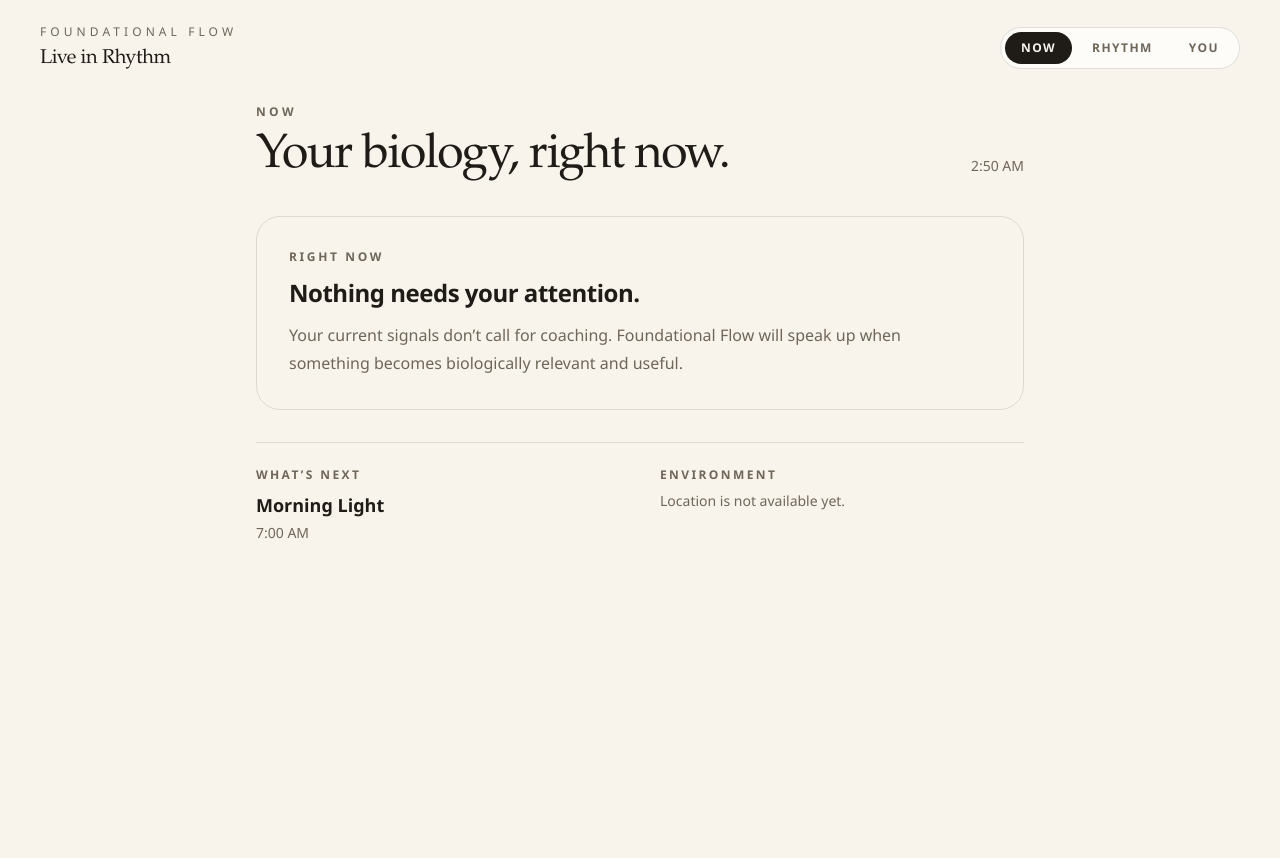
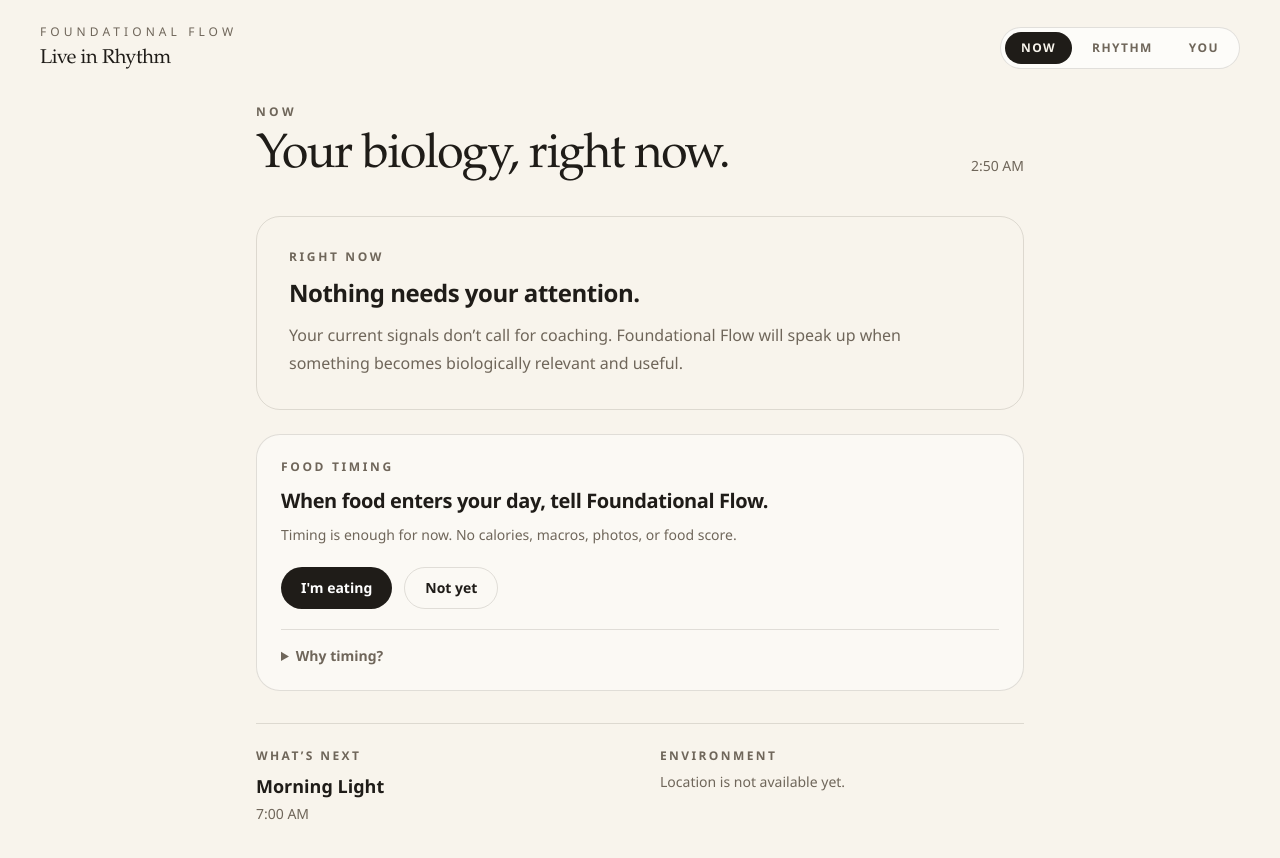
Before and after one commit to KingCodyT/foundational-flow-circadian-app-mvp, a Next.js app: page /now in a window 1280 px wide. Shown: the top 858 px of the page. Before the commit the page ends 800 px from the top, so only its background shows below. Built offline with nearby package versions, Linux system fonts and the light colour scheme.

Commit message:
Wire food timing evidence into NOW

```diff
--- a/views/now-page.tsx
+++ b/views/now-page.tsx
@@ -11,6 +11,10 @@
 import { assembleDay1Personalization } from "@/lib/personalization/day1";
 import { applyDailyEvidence } from "@/lib/personalization/daily-evidence";
 import { selectPrimaryCoachingTarget } from "@/lib/personalization/primary-target";
+import {
+  buildFoodJourneyPrompt,
+  buildFoodJourneySnapshot,
+} from "@/lib/personalization/circadian-food-journey";
 import {
   assessReconsideration,
   buildContextSnapshot,
@@ -32,7 +36,9 @@
     eventStateByDate,
     previousContextSnapshot,
     getEventStateForDate,
+    getFoodTimingEvidenceForDate,
     setEventRecord,
+    recordFoodTimingAction,
     isHydrated,
   } = useCircadian();
 
@@ -114,12 +120,17 @@
   }
 
   const eventStateForDate = getEventStateForDate(todayKey);
-  const { activeEvent, next, solar, locationAvailable } = buildTodaysFlow({
+  const { events, activeEvent, next, solar, locationAvailable } = buildTodaysFlow({
     now,
     profile: profileInput,
     participationLevel,
     eventStateForDate,
   });
+  const foodTimingSnapshot = buildFoodJourneySnapshot({
+    evidence: getFoodTimingEvidenceForDate(todayKey),
+    events,
+  });
+  const foodPrompt = buildFoodJourneyPrompt(foodTimingSnapshot);
 
   const coachingDecision = assembleNowCoachingDecision({
     day1: currentPersonalization,
@@ -144,6 +155,12 @@
     });
     if (current.events.find((event) => event.id === eventId)?.status !== "current") return;
     setEventRecord(dateKey, eventId, { status: "completed", at: at.toISOString() });
+  };
+
+  const recordFood = (action: "MEAL_STARTED" | "NOT_YET" | "EATING_LATER") => {
+    const at = new Date();
+    const dateKey = localDateKey(at, profileTimeZone);
+    recordFoodTimingAction(dateKey, action, at.toISOString());
   };
 
   return (
@@ -201,6 +218,42 @@
           )}
         </div>
 
+        <div className="mt-6 rounded-3xl border border-[var(--color-line)] bg-white/45 p-5 sm:p-6">
+          <p className="text-xs font-semibold uppercase tracking-[0.22em] text-[var(--color-muted)]">Food Timing</p>
+          <h2 className="mt-3 text-xl font-semibold tracking-[-0.02em]">{foodPrompt.headline}</h2>
+          <p className="mt-2 max-w-2xl text-sm leading-6 text-[var(--color-muted)]">{foodPrompt.guidance}</p>
+          <div className="mt-5 flex flex-wrap gap-3">
+            <button
+              onClick={() => recordFood("MEAL_STARTED")}
+              className="rounded-full bg-[var(--color-charcoal)] px-5 py-2.5 text-sm font-semibold text-white transition-opacity hover:opacity-85"
+            >
+              I&apos;m eating
+            </button>
+            <button
+              onClick={() => recordFood(foodPrompt.secondaryAction)}
+              className="rounded-full border border-[var(--color-line)] px-5 py-2.5 text-sm font-semibold transition-opacity hover:opacity-70"
+            >
+              {foodPrompt.secondaryLabel}
+            </button>
+          </div>
+          {foodTimingSnapshot.firstMeal ? (
+            <p className="mt-4 text-sm text-[var(--color-muted)]">
+              First meal recorded at <span className="font-semibold text-[var(--color-charcoal)]">{formatTime(new Date(foodTimingSnapshot.firstMeal.at), profileTimeZone)}</span>
+              {foodTimingSnapshot.mealCount > 1 && foodTimingSnapshot.lastMeal ? (
+                <> · Latest meal <span className="font-semibold text-[var(--color-charcoal)]">{formatTime(new Date(foodTimingSnapshot.lastMeal.at), profileTimeZone)}</span></>
+              ) : null}
+            </p>
+          ) : null}
+          <details className="mt-5 border-t border-[var(--color-line)] pt-4">
+            <summary className="cursor-pointer text-sm font-semibold text-[var(--color-muted)]">Why timing?</summary>
+            <p className="mt-3 max-w-2xl text-sm leading-6 text-[var(--color-muted)]">Metabolic handling is not identical across the biological day. Timing gives Foundational Flow useful context without asking you to track calories or macros.</p>
+            <details className="mt-3">
+              <summary className="cursor-pointer text-sm font-semibold text-[var(--color-muted)]">Go deeper</summary>
+              <p className="mt-3 max-w-2xl text-sm leading-6 text-[var(--color-muted)]">Circadian timing can influence glucose tolerance, insulin response, digestive timing, and peripheral metabolic clocks. Food Timing v1 uses those relationships as context; it does not turn them into a universal fasting window or meal score.</p>
+            </details>
+          </details>
+        </div>
+
         <div className="mt-8 border-t border-[var(--color-line)] pt-6">
           <div className="grid gap-7 sm:grid-cols-2 sm:gap-10">
             <div>
```
